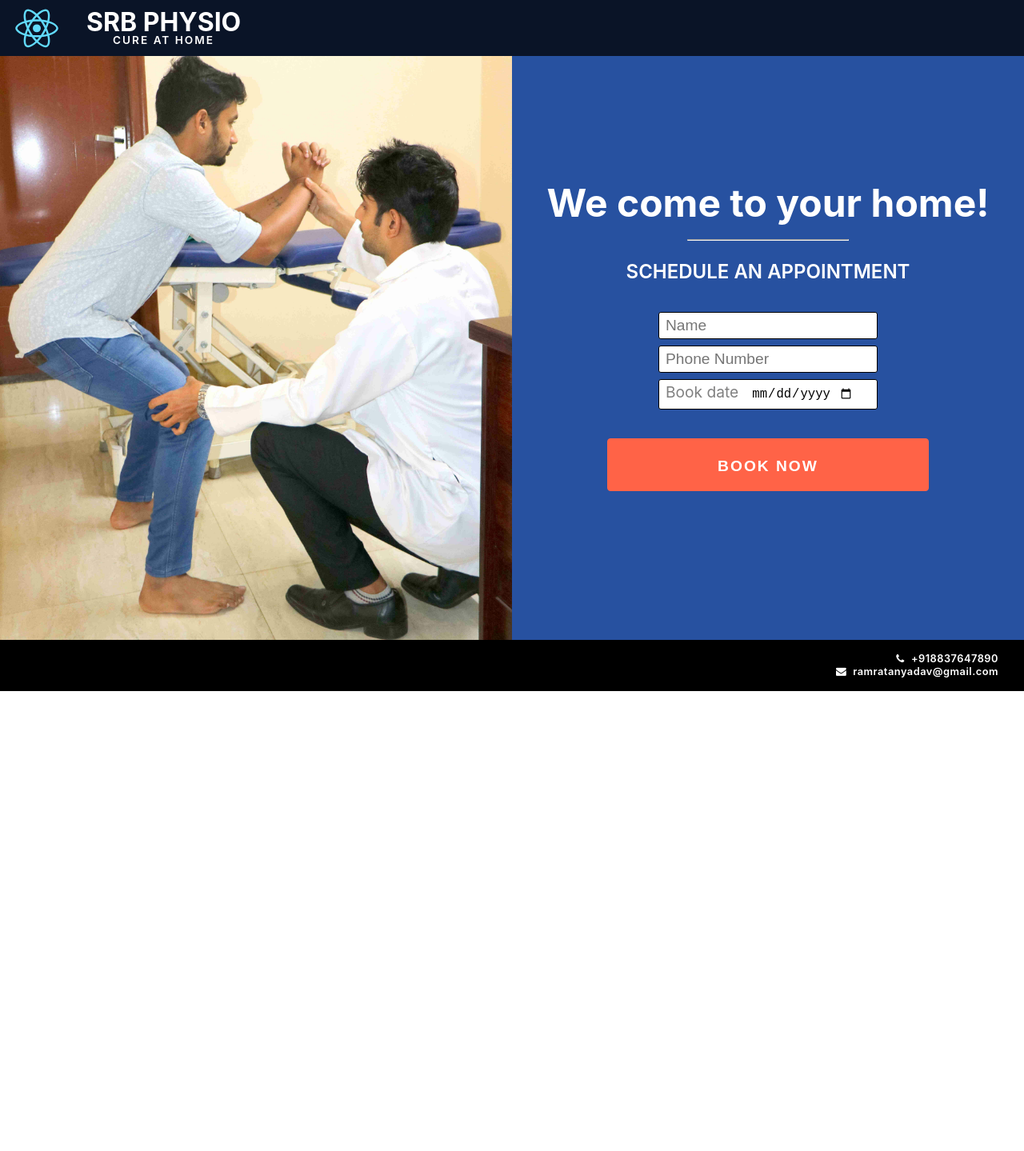
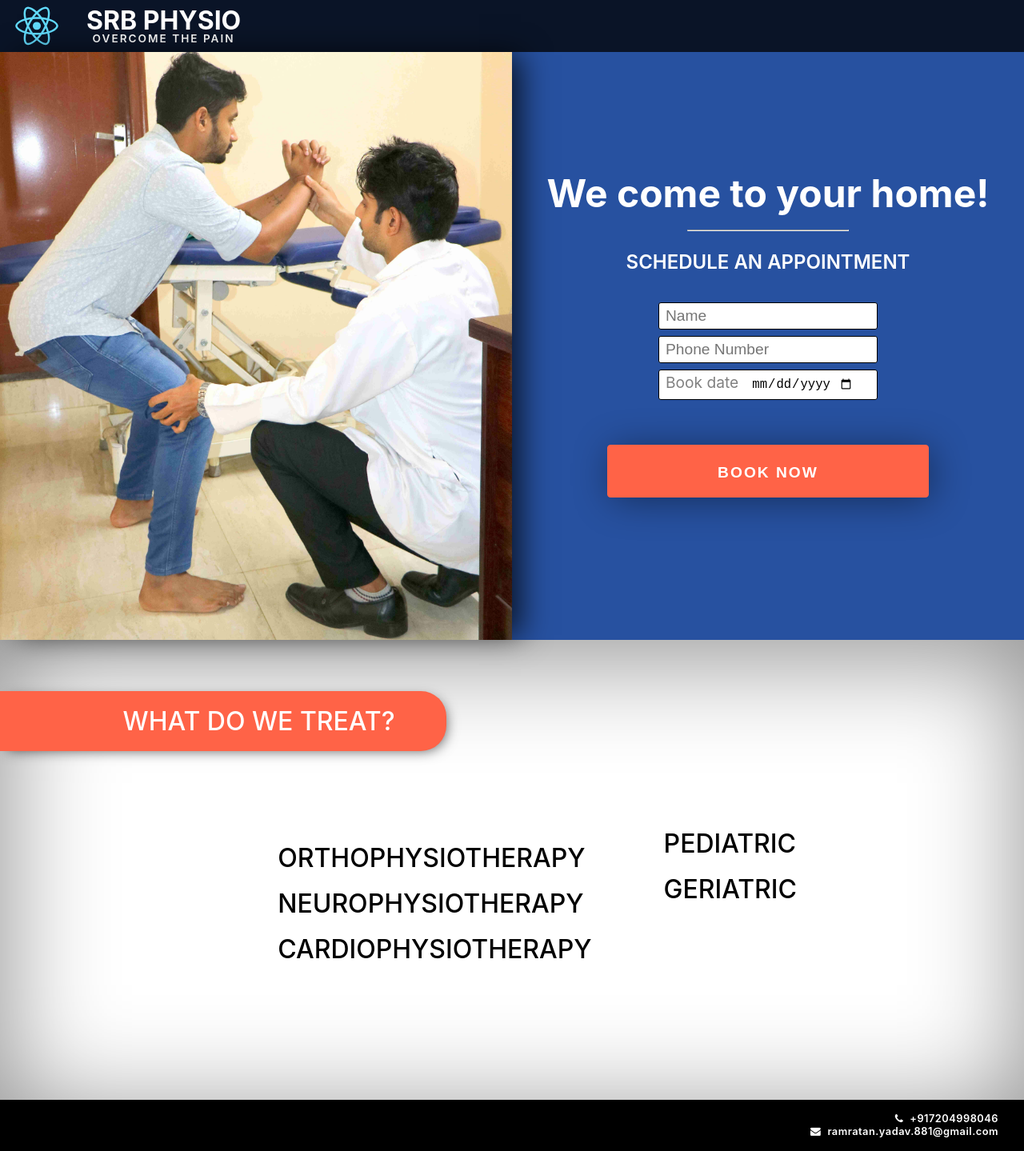
Before and after one commit to nischitpra/SRB-Physiotherapy, a React (Create React App) app: page / in a window 1280 px wide. Shown: the whole page at 80% size. Before the commit the page ends 864 px from the top, so only its background shows below. Built offline with nearby package versions, Linux system fonts and the light colour scheme.

Commit message:
added what we do

```diff
--- a/public/css/BookAppointmentForm.css
+++ b/public/css/BookAppointmentForm.css
@@ -33,11 +33,11 @@ input {
   border-radius: 3px;
   border: 1px solid;
 }
-.form-submit-button{
+.form-submit-button {
   width: 100%;
   height: 32px;
   font-size: 1.2em;
-  margin-top: 32px;
+  margin-top: 52px;
   margin-bottom: 32px;
   text-transform: uppercase;
   padding-top: 32px;
@@ -50,6 +50,10 @@ input {
   border: tomato solid 1px;
   border-radius: 4px 4px 4px 4px;
   color: white;
+
+  box-shadow: 4px 4px 47px -2px rgba(0, 0, 0, 0.45);
+  -webkit-box-shadow: 4px 4px 47px -2px rgba(0, 0, 0, 0.45);
+  -moz-box-shadow: 4px 4px 47px -2px rgba(0, 0, 0, 0.45);
 }
 
 .book-appointment-form-caption {
@@ -92,6 +96,6 @@ input {
   outline-width: 0;
 }
 
-button:disabled{
+button:disabled {
   background-color: gray;
 }
--- a/public/css/Home.css
+++ b/public/css/Home.css
@@ -1,6 +1,6 @@
 .home-container {
 	flex: 1;
-	height: 100%;
+	height: calc(100vh - 65px);
 	display: flex;
 	flex-direction: row;
 	flex-wrap: wrap;
@@ -12,6 +12,10 @@
 	position: relative;
 	background: white;
 	display: inline-block;
+
+	box-shadow: 16px -1px 35px -5px rgba(0, 0, 0, 0.75);
+	-webkit-box-shadow: 16px -1px 35px -5px rgba(0, 0, 0, 0.75);
+	-moz-box-shadow: 16px -1px 35px -5px rgba(0, 0, 0, 0.75);
 }
 
 .main-image {
@@ -26,8 +30,58 @@
 	bottom: 0;
 }
 
-.basic-form{
+.basic-form {
 	background-color: rgb(39, 81, 160);
+}
+
+.treatment-container {
+	padding-top: 64px;
+	padding-bottom: 128px;
+	font-size: 2em;
+	text-transform: uppercase;
+	font-weight: 500;
+	text-align: left;
+
+	background: white;
+
+	box-shadow: 3px 18px 131px 5px rgba(0, 0, 0, 0.43) inset;
+	-webkit-box-shadow: 3px 18px 131px 5px rgba(0, 0, 0, 0.43) inset;
+	-moz-box-shadow: 3px 18px 131px 5px rgba(0, 0, 0, 0.43) inset;
+
+	/*
+box-shadow: 4px 4px 124px -36px rgba(0,0,0,0.75) inset;
+-webkit-box-shadow: 4px 4px 124px -36px rgba(0,0,0,0.75) inset;
+-moz-box-shadow: 4px 4px 124px -36px rgba(0,0,0,0.75) inset;*/
+}
+
+.treatment-title {
+	display: inline-block;
+	text-align: left;
+	padding-left: 12%;
+	padding-top: 18px;
+	padding-bottom: 18px;
+	padding-right: 64px;
+	background: tomato;
+	margin-bottom: 64px;
+	border-radius: 0px 32px 32px 0px;
+	color: white;
+
+	box-shadow: 4px 4px 17px -6px rgba(0, 0, 0, 0.75);
+	-webkit-box-shadow: 4px 4px 17px -6px rgba(0, 0, 0, 0.75);
+	-moz-box-shadow: 4px 4px 17px -6px rgba(0, 0, 0, 0.75);
+}
+
+.treatment-list {
+	margin-left: 24%;
+	columns: 2;
+	-webkit-columns: 2;
+	-moz-columns: 2;
+	list-style-type: none;
+}
+
+li {
+	margin-top: 18px;
+	margin-bottom: 18px;
 }
 
 .footer {
@@ -42,5 +96,5 @@
 	background-color: black;
 	font-weight: 600;
 	letter-spacing: 0.5px;
-    line-height: 16px;
+	line-height: 16px;
 }
--- a/public/css/NavBar.css
+++ b/public/css/NavBar.css
@@ -4,6 +4,10 @@
   display: flex;
   background: #0A1427;
   align-items: center;
+
+  box-shadow: 4px 4px 17px -6px rgba(0,0,0,0.75);
+-webkit-box-shadow: 4px 4px 17px -6px rgba(0,0,0,0.75);
+-moz-box-shadow: 4px 4px 17px -6px rgba(0,0,0,0.75);
 }
 .logo{
   height: 65px;
--- a/public/css/mobile/BookAppointmentForm.css
+++ b/public/css/mobile/BookAppointmentForm.css
@@ -37,7 +37,7 @@ input {
   width: 100%;
   height: 32px;
   font-size: 1.2em;
-  margin-top: 32px;
+  margin-top: 52px;
   margin-bottom: 32px;
   text-transform: uppercase;
   padding-top: 32px;
@@ -50,6 +50,10 @@ input {
   border: tomato solid 1px;
   border-radius: 4px 4px 4px 4px;
   color: white;
+
+    box-shadow: 4px 4px 47px -2px rgba(0, 0, 0, 0.45);
+  -webkit-box-shadow: 4px 4px 47px -2px rgba(0, 0, 0, 0.45);
+  -moz-box-shadow: 4px 4px 47px -2px rgba(0, 0, 0, 0.45);
 }
 
 .book-appointment-form-caption {
--- a/public/css/mobile/Home.css
+++ b/public/css/mobile/Home.css
@@ -1,12 +1,18 @@
 .home-container {
 	position: relative;
-	height: 100%;
+	height: calc(100vh - 51px);
 }
 
 .main-physio-image-container {
 	position: relative;
 	background: white;
 	height: inherit;
+
+
+
+	box-shadow: 16px -1px 35px -5px rgba(0, 0, 0, 0.75);
+	-webkit-box-shadow: 16px -1px 35px -5px rgba(0, 0, 0, 0.75);
+	-moz-box-shadow: 16px -1px 35px -5px rgba(0, 0, 0, 0.75);
 }
 
 .main-image {
@@ -31,6 +37,55 @@
 }
 
 
+.treatment-container {
+	padding-top: 64px;
+	padding-bottom: 128px;
+	font-size: 2em;
+	text-transform: uppercase;
+	font-weight: 500;
+	text-align: left;
+
+	background: white;
+
+	box-shadow: 3px 18px 131px 5px rgba(0, 0, 0, 0.43) inset;
+	-webkit-box-shadow: 3px 18px 131px 5px rgba(0, 0, 0, 0.43) inset;
+	-moz-box-shadow: 3px 18px 131px 5px rgba(0, 0, 0, 0.43) inset;
+
+	/*
+box-shadow: 4px 4px 124px -36px rgba(0,0,0,0.75) inset;
+-webkit-box-shadow: 4px 4px 124px -36px rgba(0,0,0,0.75) inset;
+-moz-box-shadow: 4px 4px 124px -36px rgba(0,0,0,0.75) inset;*/
+}
+
+.treatment-title {
+	display: inline-block;
+	text-align: left;
+	padding-left: 12%;
+	padding-top: 18px;
+	padding-bottom: 18px;
+	padding-right: 64px;
+	background: tomato;
+	margin-bottom: 64px;
+	border-radius: 0px 32px 32px 0px;
+	color: white;
+
+	box-shadow: 4px 4px 17px -6px rgba(0, 0, 0, 0.75);
+	-webkit-box-shadow: 4px 4px 17px -6px rgba(0, 0, 0, 0.75);
+	-moz-box-shadow: 4px 4px 17px -6px rgba(0, 0, 0, 0.75);
+}
+
+.treatment-list {
+	columns: 1;
+	-webkit-columns: 1;
+	-moz-columns: 1;
+	list-style-type: none;
+	text-align: center;
+}
+
+li {
+	margin-top: 18px;
+	margin-bottom: 18px;
+}
 .footer {
 	padding-top: 32px;
 	padding-bottom: 32px;
--- a/public/css/mobile/NavBar.css
+++ b/public/css/mobile/NavBar.css
@@ -4,6 +4,8 @@
   display: flex;
   background: #0A1427;
   align-items: center;
+  padding-top: 8px;
+  padding-bottom: 8px;
 }
 .logo{
   height: 35px;
--- a/public/css/mobile/SlidingPanel.css
+++ b/public/css/mobile/SlidingPanel.css
@@ -1,3 +1,15 @@
+#sliding-panel-content {
+  padding-top: 32px;
+  padding-bottom: 32px;
+  padding-left: 16px;
+  padding-right: 16px;
+  border-radius: 16px;
+  background: #031A4485;
+  box-shadow: 1px 0px 41px 2px rgba(0,0,0,0.75);
+-webkit-box-shadow: 1px 0px 41px 2px rgba(0,0,0,0.75);
+-moz-box-shadow: 1px 0px 41px 2px rgba(0,0,0,0.75);
+}
+
 .enter {
   animation: slide-in;
   animation-duration: 250ms;
--- a/src/components/BookAppointmentForm.js
+++ b/src/components/BookAppointmentForm.js
@@ -17,29 +17,63 @@ class BookAppointmentForm extends React.Component {
     })
   }
 
-  submitForm() {
+  // submitForm() {
+  //   this.setState({disableButton:true})
+
+  //   const corsProxy = "https://cors-anywhere.herokuapp.com/"
+  //   const form = `https://docs.google.com/forms/d/e/1FAIpQLSdzM-T-0_C6kr5AEugu7kSt_bcHO2nM7W2t1_AcfujsT7l_mA/formResponse?usp=pp_url&entry.1000057=${this.state.name}&entry.1000027=${this.state.phoneNumber}&entry.2055232012=${this.state.date}`
+
+  //   fetch(corsProxy+form)
+  //   .then(response=>{
+  //     this.setState({disableButton:false})
+
+  //     let formId=""
+  //     if(response.ok){
+  //       response.text().then(html=>{
+  //         const identifier = "edit2="
+  //         const startIndex = html.indexOf(identifier)+identifier.length
+  //         for(let i=startIndex;i<html.length;i++){
+  //           let character = html[i]
+  //           if(character=="\"" || character=="&")break
+  //           formId+=html[i]
+  //         }
+
+  //         this.props.updateFormData("formId", formId)
+
+  //         if(this.props.slidingPanelRef!=null) {
+  //           this.props.slidingPanelRef.current.nextPanel()
+  //         }
+  //       })
+  //     }else{
+  //       console.log("Something is not right. The server responded with error")
+  //       alert("Please check from data and try again.")
+  //     }
+  //   }).catch(error=>{
+  //     console.log("Could not submit form")
+  //     this.setState({disableButton:false})
+  //   })
+  // }
+
+ submitForm() {
     this.setState({disableButton:true})
 
-    const corsProxy = "https://cors-anywhere.herokuapp.com/"
-    const form = `https://docs.google.com/forms/d/e/1FAIpQLSdzM-T-0_C6kr5AEugu7kSt_bcHO2nM7W2t1_AcfujsT7l_mA/formResponse?usp=pp_url&entry.1000057=${this.state.name}&entry.1000027=${this.state.phoneNumber}&entry.2055232012=${this.state.date}`
+    const form = `http://localhost:3001/submit`
 
-    fetch(corsProxy+form)
+    fetch(form, {
+      method: 'POST',
+      headers: {
+        'Accept': 'application/text',
+        'Content-Type': 'application/json'
+      },
+      body: JSON.stringify({name: this.state.name, phoneNumber: this.state.phoneNumber, date: this.state.date})
+    })
     .then(response=>{
       this.setState({disableButton:false})
 
       let formId=""
       if(response.ok){
-        response.text().then(html=>{
-          const identifier = "edit2="
-          const startIndex = html.indexOf(identifier)+identifier.length
-          for(let i=startIndex;i<html.length;i++){
-            let character = html[i]
-            if(character=="\"" || character=="&")break
-            formId+=html[i]
-          }
-
+        response.text().then(formId=>{
           this.props.updateFormData("formId", formId)
-
           if(this.props.slidingPanelRef!=null) {
             this.props.slidingPanelRef.current.nextPanel()
           }
@@ -53,6 +87,7 @@ class BookAppointmentForm extends React.Component {
       this.setState({disableButton:false})
     })
   }
+
 
   render() {
     return(
--- a/src/components/NavBar.js
+++ b/src/components/NavBar.js
@@ -12,7 +12,7 @@ class NavBar extends React.Component {
         <img className="logo" src={logo}/>
         <div className="company-block">
           <div className="company-name">SRB Physio</div>
-          <div className="company-motto">Cure at Home</div>
+          <div className="company-motto">Overcome the pain</div>
         </div>
       </div>
     )
--- a/src/modules/Home.js
+++ b/src/modules/Home.js
@@ -85,6 +85,17 @@ class Home extends Component {
 					</div>
 					<BasicAppointmentForm className="flex-center basic-form" />
 				</div>
+				<div className = "treatment-container">
+					<div className="treatment-title">What do we treat?</div>
+					<ul className = "treatment-list">
+						<li>Orthophysiotherapy</li>
+						<li>Neurophysiotherapy</li>
+						<li>Cardiophysiotherapy</li>
+						<li>Pediatric</li>
+						<li>Geriatric</li>
+						<li>&nbsp;</li>
+					</ul>
+				</div>
 
 				<div className="footer">
 					<div>
@@ -92,7 +103,7 @@ class Home extends Component {
 							class="fa fa-phone"
 							style={{ marginLeft: 24, marginRight: 8 }}
 						></i>
-						+918837647890
+						+917204998046
 					</div>
 					<div>
 						<i
@@ -101,7 +112,7 @@ class Home extends Component {
 						>
 							&#xf0e0;
 						</i>
-						ramratanyadav@gmail.com
+						ramratan.yadav.881@gmail.com
 					</div>
 				</div>
 			</div>
```
Also changed, not shown: src/components/AddressAndProblemForm.js (+48 -15 lines). Lines whose indentation alone changed are shown as unchanged.
